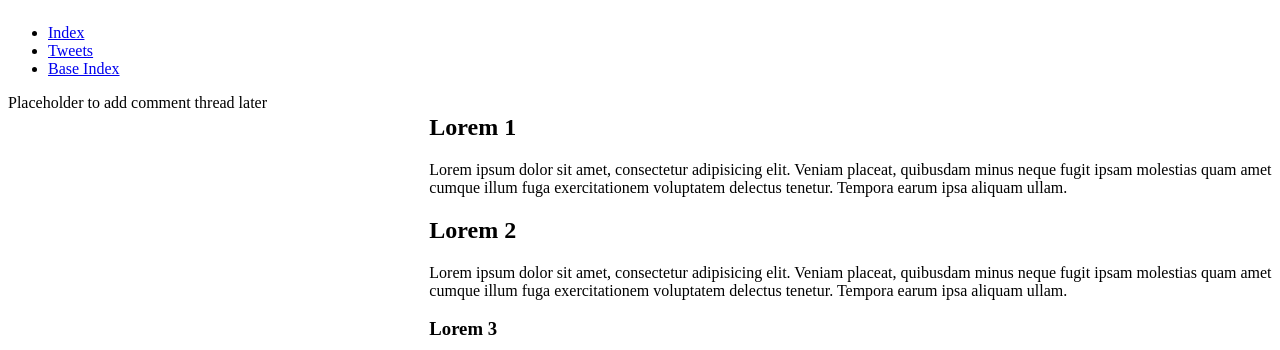
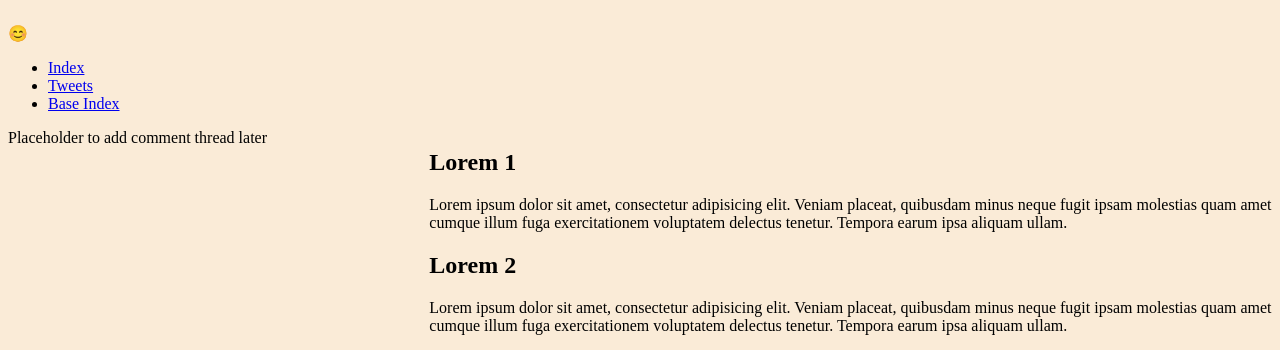
Before and after one commit to Shimax-lab/alx_html_css, a plain HTML site: page css_basic/index.html in a window 1280 px wide. Shown: the top 350 px of the page. Drawn offline with Linux system fonts and the light colour scheme.

Commit message:
css changes

```diff
--- a/css_basic/index.html
+++ b/css_basic/index.html
@@ -7,8 +7,9 @@
     <link href="base.css" rel="stylesheet">
     <link href="styles.css" rel="stylesheet">
 </head>
-<body>
+<body class="works_on_smartphone">
     <header>
+        <p class="logo">&#128522;</p>
         <nav>
             <ul>
                 <li><a href="index.html">Index</a></li>
--- a/css_basic/styles.css
+++ b/css_basic/styles.css
@@ -4,3 +4,5 @@ main{flex-direction: row; flex: auto;}
 article {flex: 2}
 aside {flex: 1}
 article, aside {overflow-y: auto}
+body{background-color: antiquewhite;}
+.logo { width: 300px; height: auto;}
```
